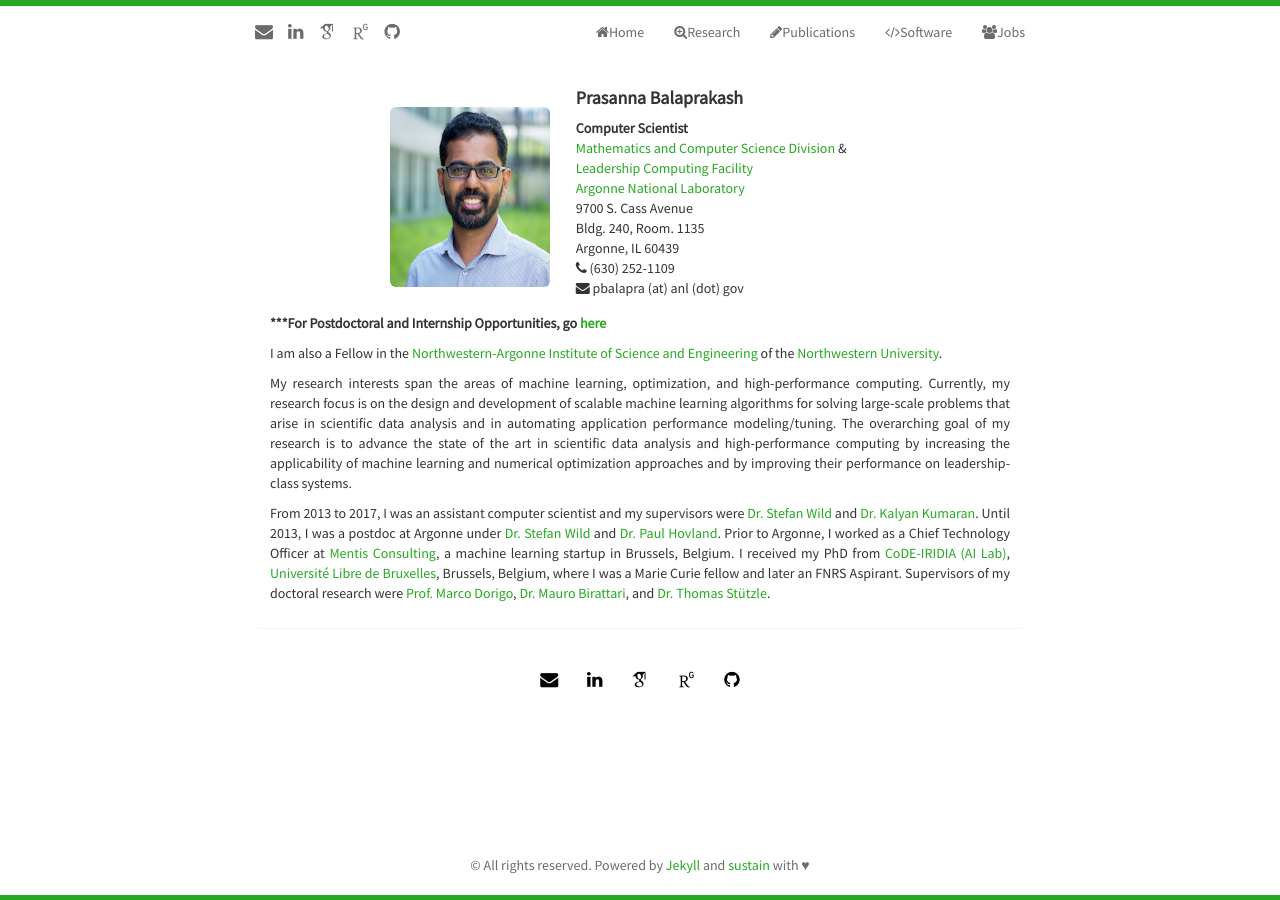
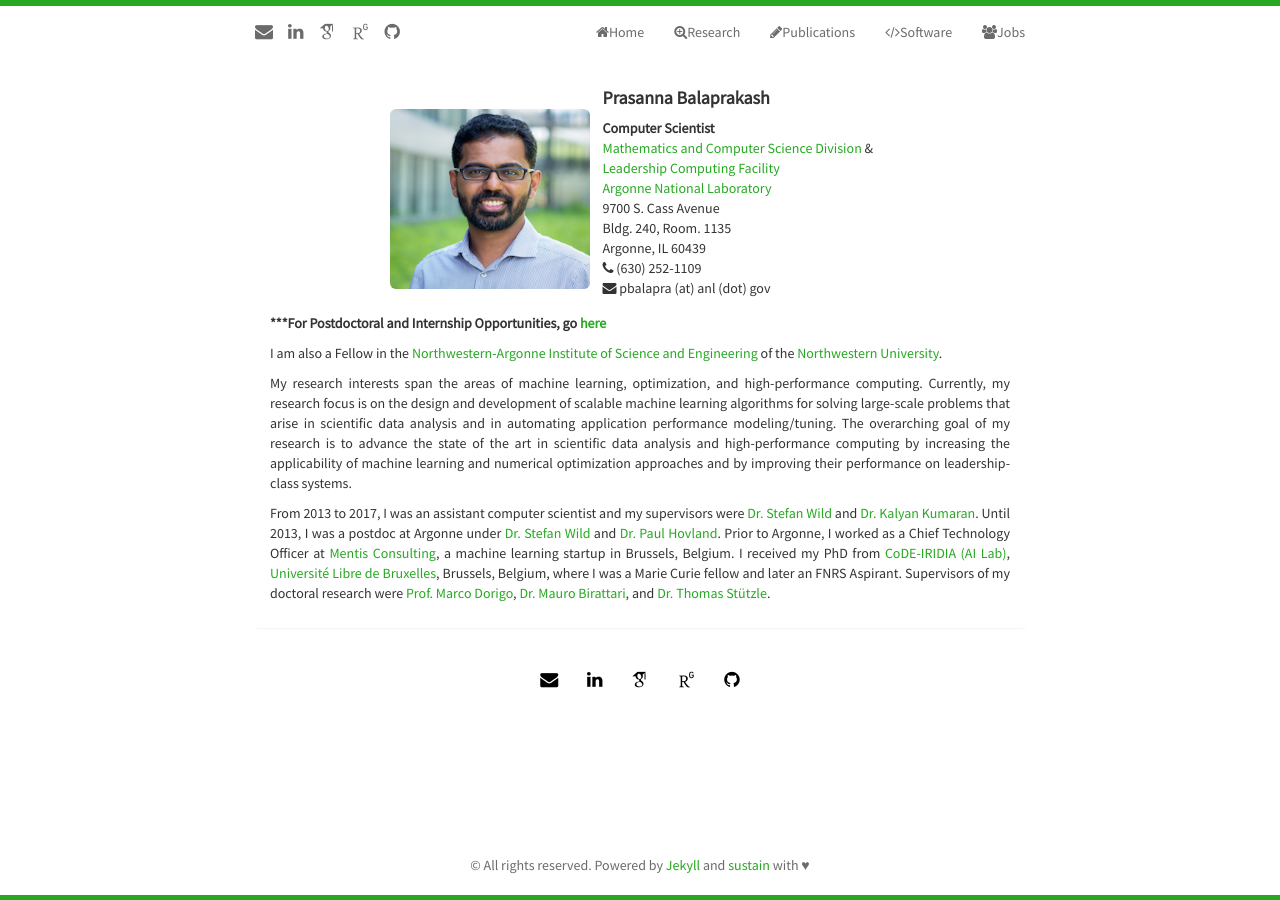
Before and after one commit to pbalapra/pbalapra.github.io, a Jekyll site: the page built from index.html, in a window 1280 px wide. Built offline with Jekyll 4.4.1, drawn with Linux system fonts in a browser that asks for light colours; nearby versions of some CDN libraries; some web fonts are replaced; the list of posts is cut into pages by our own code.

Commit message:
index page update

```diff
--- a/index.html
+++ b/index.html
@@ -11,7 +11,7 @@
           <tr>
             <td>
         	  <div class="avatar">
-        		<img width="160" height="180"  class="img-rounded" src="{{ site.baseurl }}static/img/{{ site.avatar }}" alt="Responsive image">
+        		<img width="200" height="180"  class="img-rounded" src="{{ site.baseurl }}static/img/{{ site.avatar }}" alt="Responsive image">
               </div>
             </td>
             <td>
```
